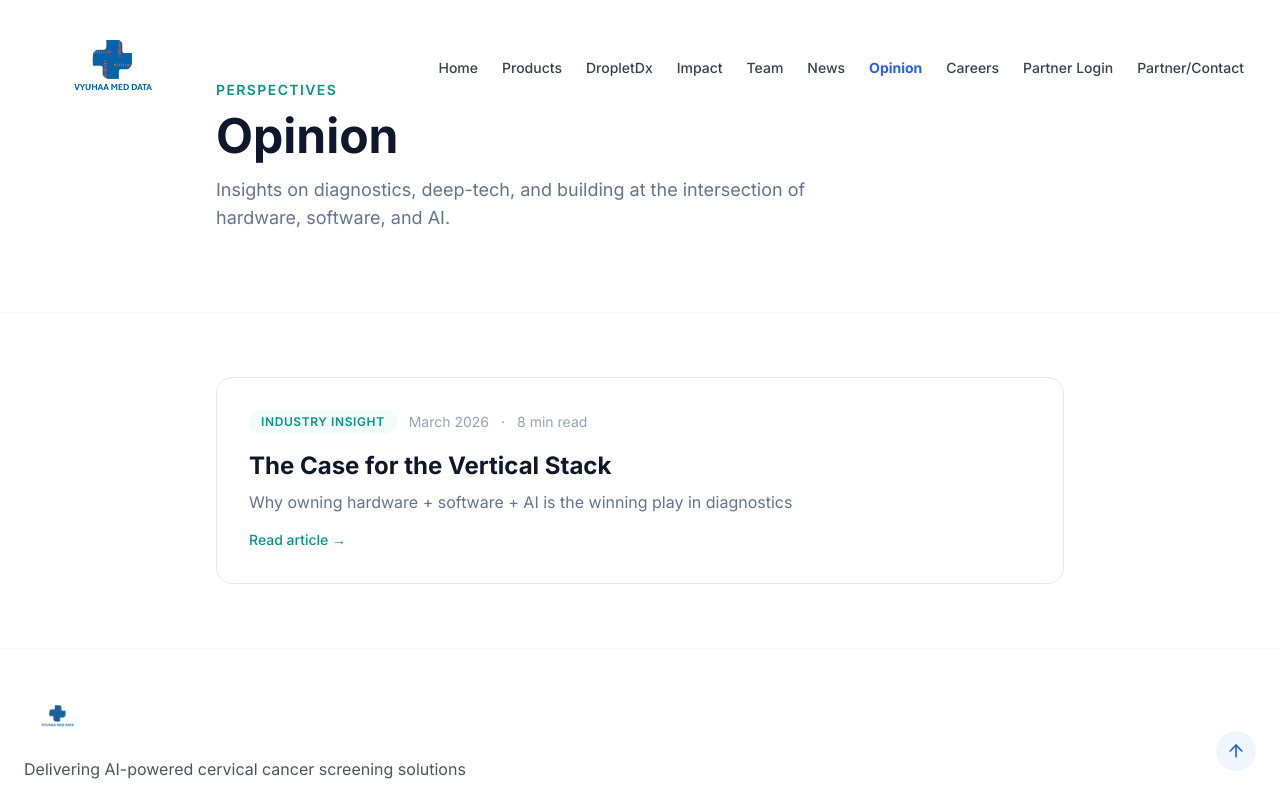
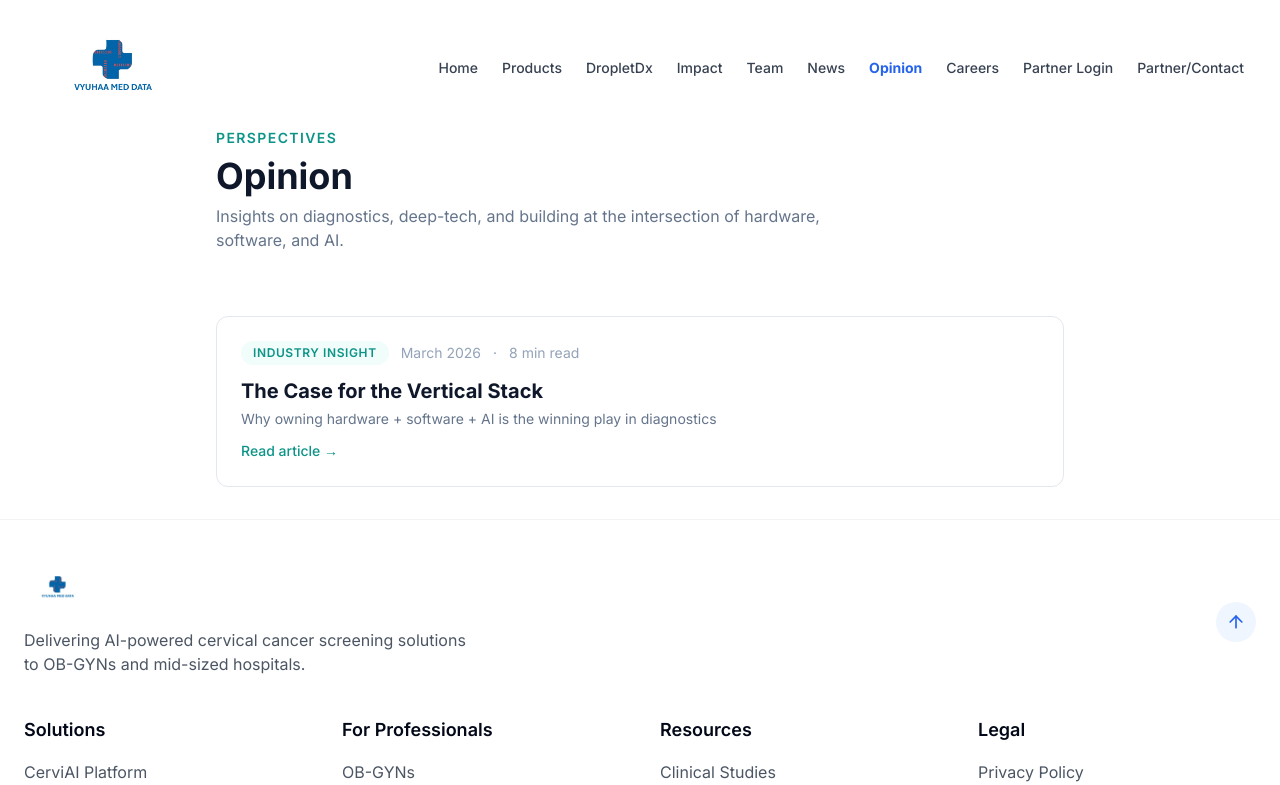
Before and after one commit to dhritimanmallick/vyuhaabridge, a React (Vite) app: page /opinion in a window 1280 px wide. Shown: the top 785 px of the page. Built offline with nearby package versions, Linux system fonts and the light colour scheme.

Commit message:
Changes
Co-authored-by: dhritimanmallick <64474973+dhritimanmallick@users.noreply.github.com>

```diff
--- a/src/pages/Opinion.tsx
+++ b/src/pages/Opinion.tsx
@@ -16,28 +16,28 @@ const articles = [
 const Opinion = () => (
   <div className="flex flex-col min-h-screen overflow-hidden">
     <Navbar />
-    <main className="flex-1 bg-white">
+    <main className="flex-1 bg-white pt-32">
       {/* Header */}
-      <section className="bg-white py-20 border-b border-slate-100">
+      <section className="bg-white pb-8">
         <div className="container mx-auto px-6 max-w-4xl">
-          <p className="text-teal-600 font-semibold tracking-widest uppercase text-sm mb-3">Perspectives</p>
-          <h1 className="text-4xl md:text-5xl font-bold text-slate-900 mb-4">Opinion</h1>
-          <p className="text-slate-500 text-lg max-w-2xl">
+          <p className="text-teal-600 font-semibold tracking-widest uppercase text-sm mb-2">Perspectives</p>
+          <h1 className="text-3xl md:text-4xl font-bold text-slate-900 mb-2">Opinion</h1>
+          <p className="text-slate-500 text-base max-w-2xl">
             Insights on diagnostics, deep-tech, and building at the intersection of hardware, software, and AI.
           </p>
         </div>
       </section>
 
       {/* Articles */}
-      <section className="container mx-auto px-6 max-w-4xl py-16">
-        <div className="space-y-6">
+      <section className="container mx-auto px-6 max-w-4xl py-8">
+        <div className="space-y-5">
           {articles.map((a) => (
             <Link
               key={a.slug}
               to={`/opinion/${a.slug}`}
-              className="block group border border-slate-200 rounded-2xl p-8 hover:shadow-lg hover:border-teal-300 transition-all duration-300"
+              className="block group border border-slate-200 rounded-xl p-6 hover:shadow-md hover:border-teal-300 transition-all duration-300"
             >
-              <div className="flex items-center gap-3 mb-4">
+              <div className="flex items-center gap-3 mb-3">
                 <span className="text-xs font-semibold uppercase tracking-wider text-teal-600 bg-teal-50 px-3 py-1 rounded-full">
                   {a.tag}
                 </span>
@@ -45,11 +45,11 @@ const Opinion = () => (
                 <span className="text-sm text-slate-400">·</span>
                 <span className="text-sm text-slate-400">{a.readTime}</span>
               </div>
-              <h2 className="text-2xl font-bold text-slate-900 group-hover:text-teal-700 transition-colors mb-2">
+              <h2 className="text-xl font-bold text-slate-900 group-hover:text-teal-700 transition-colors mb-1">
                 {a.title}
               </h2>
-              <p className="text-slate-500">{a.subtitle}</p>
-              <span className="inline-block mt-4 text-teal-600 font-medium text-sm group-hover:underline">
+              <p className="text-slate-500 text-sm">{a.subtitle}</p>
+              <span className="inline-block mt-3 text-teal-600 font-medium text-sm group-hover:underline">
                 Read article →
               </span>
             </Link>
```
